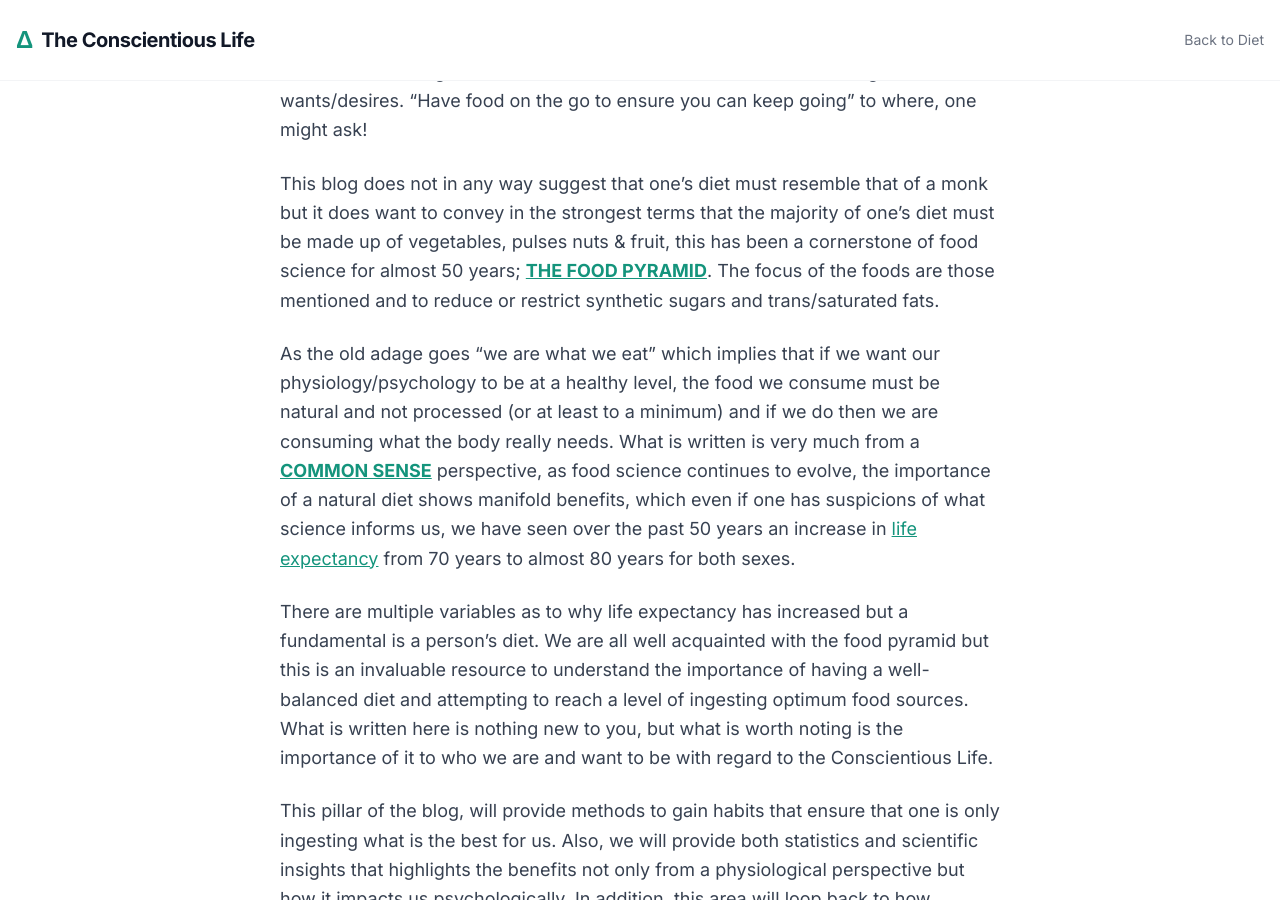
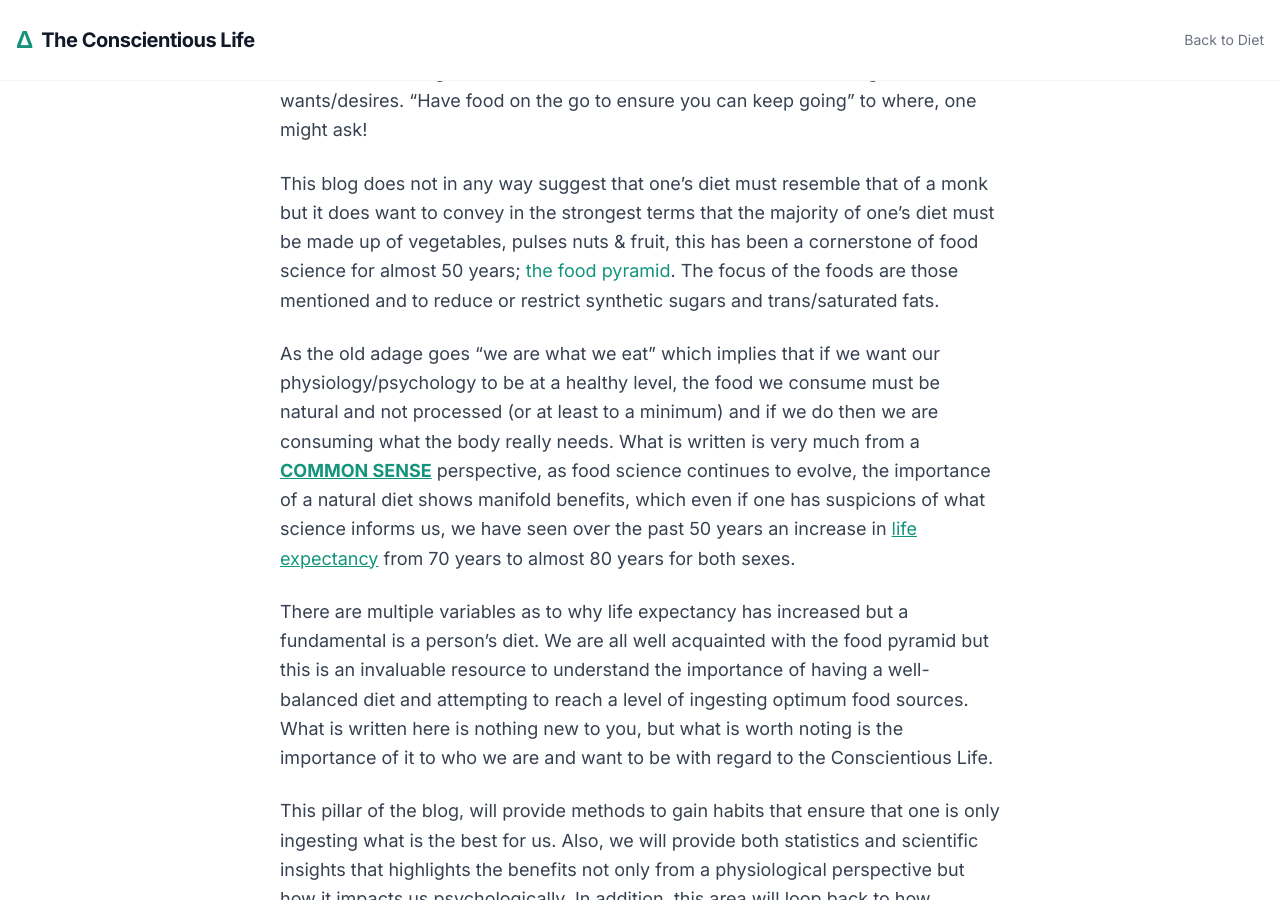
Before and after one commit to theconscientiouslife1-coder/TheCL, a Jekyll site: the page diet-fundamental-1.html, which Jekyll copies as it is, in a window 1280 px wide and 900 px high, scrolled down 579 px. Built offline with Jekyll 4.4.1, drawn with Linux system fonts in a browser that asks for light colours; nearby versions of some CDN libraries.

Commit message:
diet fundamental corrected

```diff
--- a/diet-fundamental-1.html
+++ b/diet-fundamental-1.html
@@ -15,9 +15,9 @@
     <div class="top-ribbon"></div>
     <header class="border-b border-gray-100 py-6 bg-white sticky top-0 z-50">
         <div class="container mx-auto px-4 flex items-center justify-between">
-            <a href="index.html" class="flex items-center space-x-2 no-underline">
+            <a href="index.html" class="flex items-center space-x-2 no-underline group">
                 <span class="text-2xl font-bold text-[#14947c]">Δ</span>
-                <span class="text-xl font-bold tracking-tight text-gray-900">The Conscientious Life</span>
+                <span class="text-xl font-bold tracking-tight text-gray-900 group-hover:text-[#14947c] transition-colors">The Conscientious Life</span>
             </a>
             <a href="diet.html" class="text-sm font-medium text-gray-500 hover:text-[#14947c]">Back to Diet</a>
         </div>
@@ -31,12 +31,12 @@
     </section>
 
     <main class="max-w-3xl mx-auto px-6 py-16 flex-grow">
-        <article class="prose prose-lg max-w-none text-gray-700 leading-relaxed">
+        <article class="prose prose-lg prose-flat max-w-none text-gray-700 leading-relaxed">
             <p>What we ingest determines multiple facets of our being. From our physicality, to our psychological state, to our sleep pattern to our overall sense of ourselves. One of the most important things we can do to assist our <a href="well-being.html" class="text-[#14947c] font-bold underline uppercase">WELL-BEING</a> is to ensure we are living in a balanced manner.</p>
 
             <p>Our diet is key to attaining that balance. In this category we will discuss the science of food and the impact it has on us. We are now induced to believe we must be on 24/7 and because of this we give little time to the basics of ourselves, diet being one of those and willing to sacrifice the necessities of ourselves to fleeting wants/desires. “Have food on the go to ensure you can keep going” to where, one might ask!</p>
 
-            <p>This blog does not in any way suggest that one’s diet must resemble that of a monk but it does want to convey in the strongest terms that the majority of one’s diet must be made up of vegetables, pulses nuts & fruit, this has been a cornerstone of food science for almost 50 years; <a href="food-pyramid.html" class="text-[#14947c] font-bold underline uppercase">THE FOOD PYRAMID</a>. The focus of the foods are those mentioned and to reduce or restrict synthetic sugars and trans/saturated fats.</p>
+            <p>This blog does not in any way suggest that one’s diet must resemble that of a monk but it does want to convey in the strongest terms that the majority of one’s diet must be made up of vegetables, pulses nuts & fruit, this has been a cornerstone of food science for almost 50 years; <a href="food-pyramid.html" class="text-[#14947c] no-underline hover:text-[#14947c]">the food pyramid</a>. The focus of the foods are those mentioned and to reduce or restrict synthetic sugars and trans/saturated fats.</p>
 
             <p>As the old adage goes “we are what we eat” which implies that if we want our physiology/psychology to be at a healthy level, the food we consume must be natural and not processed (or at least to a minimum) and if we do then we are consuming what the body really needs. What is written is very much from a <a href="common-sense.html" class="text-[#14947c] font-bold underline uppercase">COMMON SENSE</a> perspective, as food science continues to evolve, the importance of a natural diet shows manifold benefits, which even if one has suspicions of what science informs us, we have seen over the past 50 years an increase in <a href="life-expectancy-stats.html" class="text-[#14947c] underline">life expectancy</a> from 70 years to almost 80 years for both sexes.</p>
 
```
